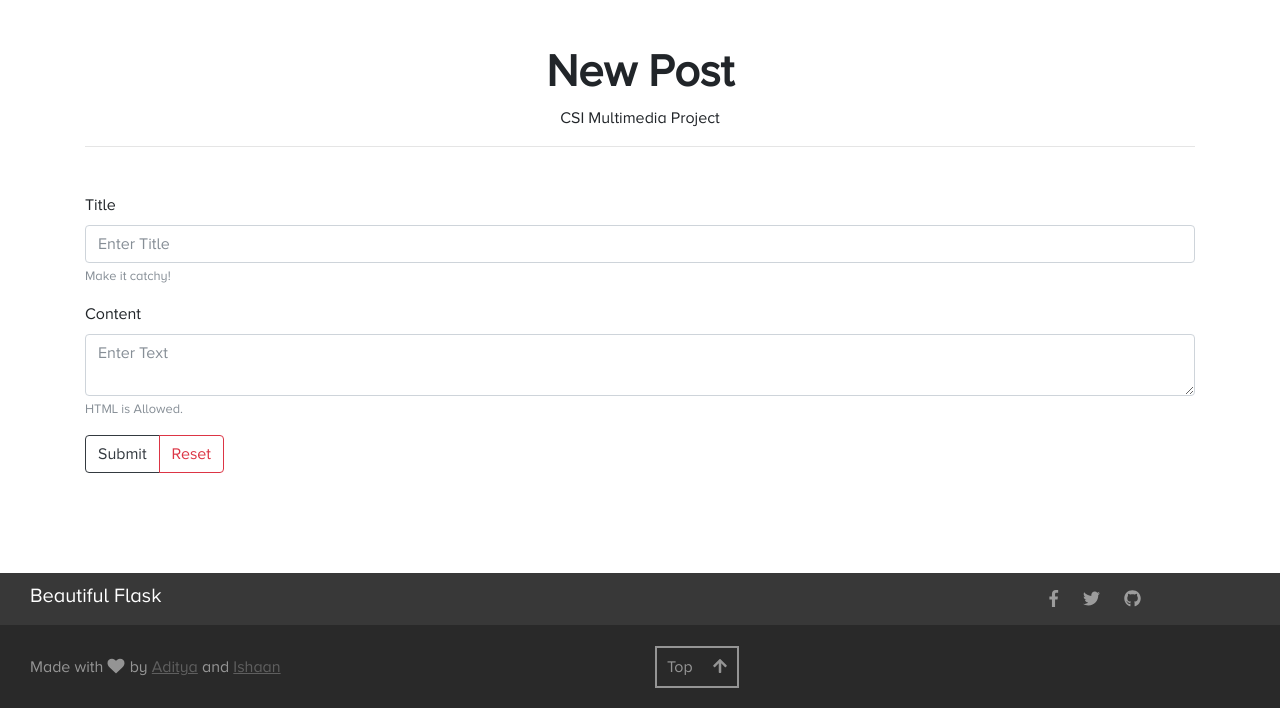
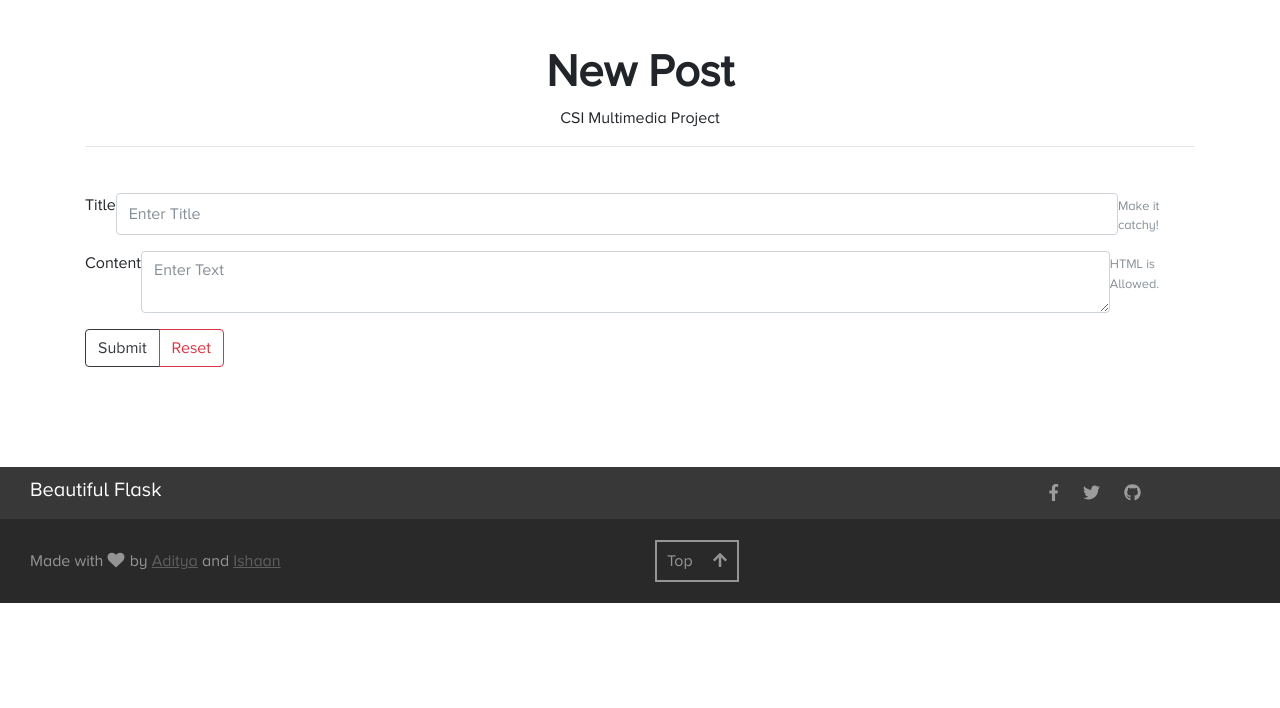
Before and after one commit to nzec/beautiful-flask, a Flask app: page /newpost in a window 1280 px wide. Shown: the part 56-764 px from the top of the page. Run offline with Flask 2, Linux system fonts and the light colour scheme; some libraries are stand-ins or nearby versions; some web fonts are replaced.

Commit message:
Update style.css

```diff
--- a/static/css/style.css
+++ b/static/css/style.css
@@ -115,3 +115,6 @@ footer .col-md-6 a svg {
 button {
 	cursor: pointer;
 }
+.form-group {
+	display: flex;
+}
```
